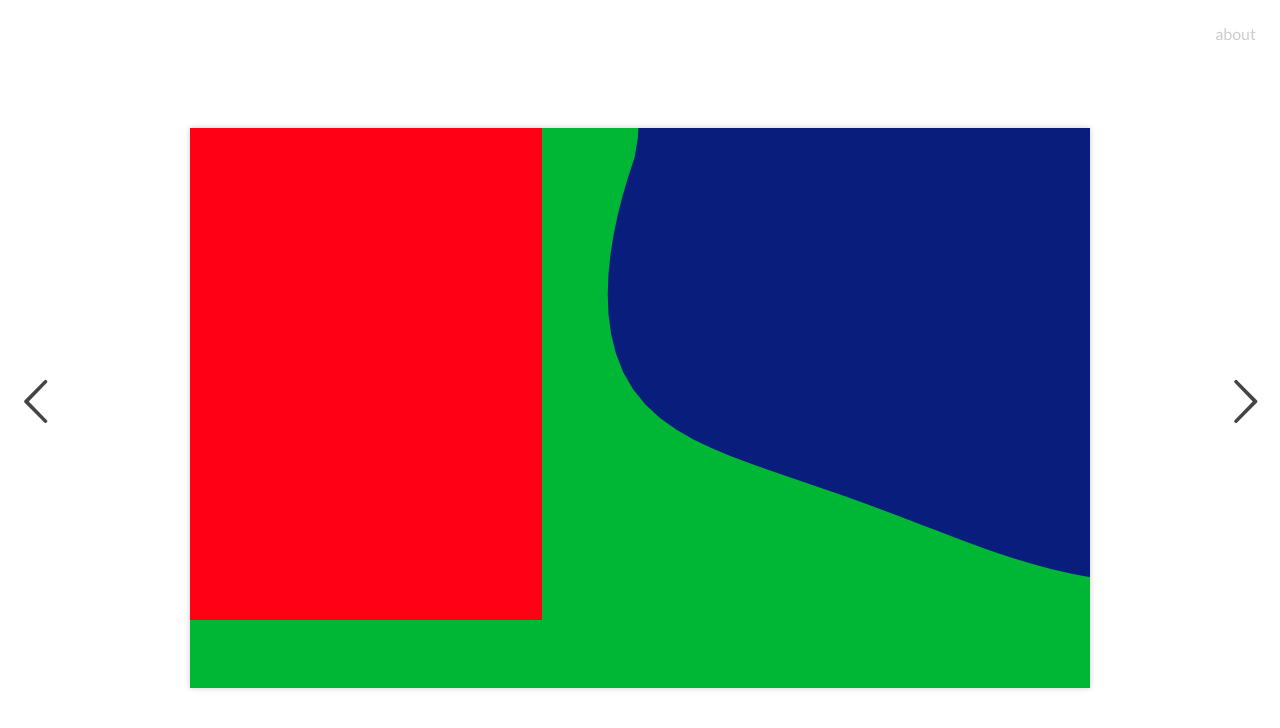
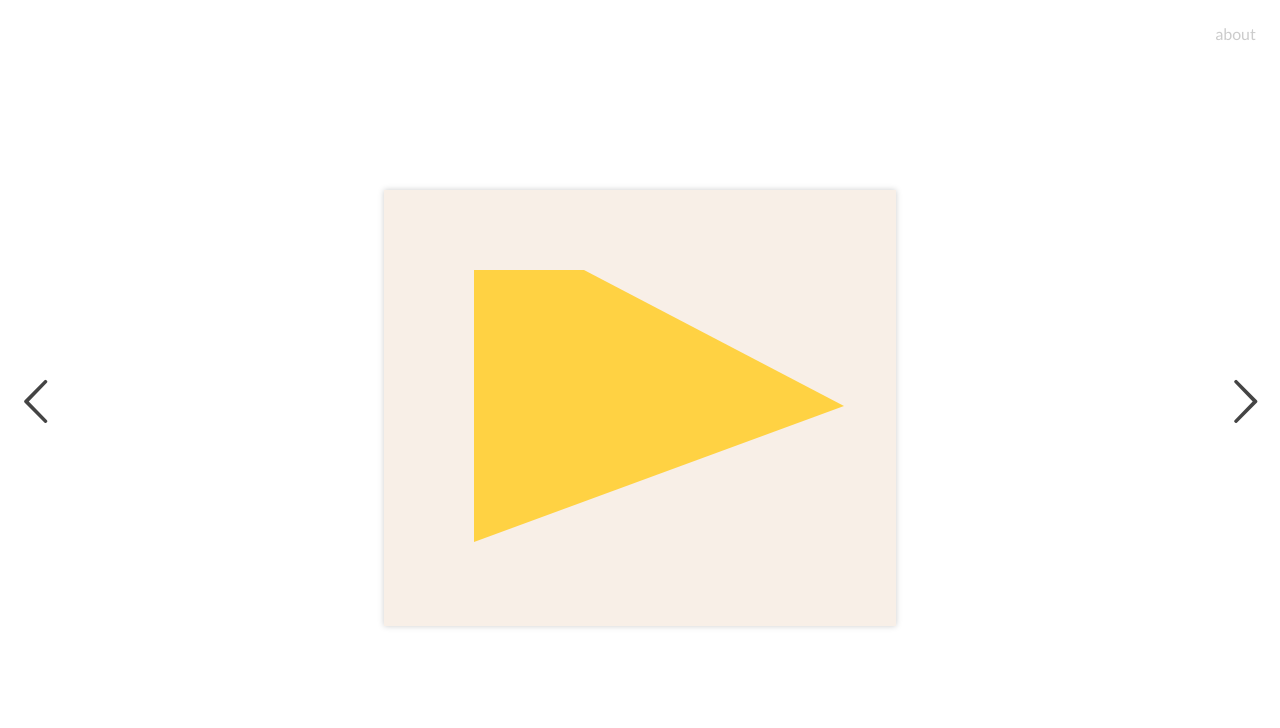
Before and after one commit to winkerVSbecks/ellsworthKellyAnimated, a plain HTML site: page index.html in a window 1280 px wide. Drawn offline with nearby package versions, Linux system fonts and the light colour scheme.

Commit message:
RevoluteTriangle setup

```diff
--- a/index.html
+++ b/index.html
@@ -66,6 +66,7 @@
         <script src="js/polygon.js"></script>
         <script src="js/jellyQuad.js"></script>
         <script src="js/ropeInterface.js"></script>
+        <script src="js/revoluteTriangle.js"></script>
         <script src="js/main.js"></script>
 
         <!-- Google Analytics -->
--- a/js/main.js
+++ b/js/main.js
@@ -22,24 +22,15 @@ var b2Vec2 = Box2D.Common.Math.b2Vec2,
   b2RevoluteJointDef = Box2D.Dynamics.Joints.b2RevoluteJointDef;
 
 var c, ctx,
-  activeWork = 0,
+  activeWork = 6,
   works = [],
   sMouseX,
   sMouseY,
   drawDebug = false;
 
-
-
 // Init the box2d world
-// var world = new b2World(
-//   //gravity
-//   new b2Vec2(0, 20/scale),
-//   //allow sleep
-//   true
-// );
-// Create individual worlds for each artwork
 var worlds = [];
-for (var i = 0; i < 6; i++) {
+for (var i = 0; i < 7; i++) {
   if (i == 0) {
     worlds.push(
       new b2World(new b2Vec2(-20 / scale, 20 / scale), true));
@@ -55,9 +46,7 @@ window.setInterval(update, 1000 / 60);
 // ***********************************************************
 //  SETUP
 // ***********************************************************
-
 $(function() {
-
   c = document.getElementById('canvas');
   ctx = c.getContext("2d");
 
@@ -95,7 +84,6 @@ $(function() {
       w, h));
   works.push(group);
 
-
   // Triangles and Triangle Curves
   world = worlds[4];
   group = [];
@@ -125,6 +113,9 @@ $(function() {
       355.3, h));
   works.push(group);
 
+  // Revolute Triangles
+  buildRevoluteTriangles();
+
   // world = worlds[6];
   // group = [];
   // group.push(
@@ -151,7 +142,6 @@ $(function() {
   ctx.canvas.width = works[activeWork][0].w;
   // Set to world 1
   world = worlds[activeWork];
-
   //setup debug draw
   var debugDraw = new b2DebugDraw();
   debugDraw.SetSprite(document.getElementById("canvas").getContext("2d"));
@@ -162,7 +152,6 @@ $(function() {
   for (var i = worlds.length - 1; i >= 0; i--) {
     worlds[i].SetDebugDraw(debugDraw);
   };
-
   // centre canvas
   centreCanvas();
 });
@@ -206,33 +195,22 @@ function update() {
     // Draw debug view
     if (drawDebug && !Polygon.prototype.isPrototypeOf(works[activeWork][i])) world.DrawDebugData();
   };
-  // works[activeWork].update();
-  // if (drawDebug && !Polygon.prototype.isPrototypeOf(works[activeWork])) world.DrawDebugData();
-
 }
 
 function impulse() {
   for (var i = works[activeWork].length - 1; i >= 0; i--) {
     works[activeWork][i].impulse();
   };
-  // works[activeWork].impulse();
 }
 
 function moveImp() {
   var deltaX = sMouseX - mouseX;
-  // var deltaY = sMouseY - mouseY;
-
   for (var i = works[activeWork].length - 1; i >= 0; i--) {
     var pos = works[activeWork][i].a_imp.body.GetPosition();
     works[activeWork][i].a_imp.body.SetPosition(
       new b2Vec2(pos.x - deltaX / scale,
         pos.y - deltaY / scale));
   };
-
-  // var pos = works[activeWork].a_imp.body.GetPosition();
-  // works[activeWork].a_imp.body.SetPosition(
-  //   new b2Vec2(pos.x - deltaX / scale,
-  //     pos.y - deltaY / scale));
 }
 
 
@@ -398,7 +376,6 @@ $('#overlay, #close').click(function(event) {
 //  BUILD WORKS
 // ***********************************************************
 function buildShiftyPolygon() {
-
   var w = 424,
     h = 440;
 
@@ -435,7 +412,6 @@ function buildShiftyPolygon() {
 }
 
 function buildRedBlue() {
-
   var locs = [];
   var group = [];
   world = worlds[1];
@@ -477,7 +453,6 @@ function buildRedBlue() {
 }
 
 function buildRopeInterface() {
-
   var group = [];
   world = worlds[0];
   group.push(
@@ -488,3 +463,37 @@ function buildRopeInterface() {
 
   works.push(group);
 }
+
+function buildRevoluteTriangles() {
+  var group = [],
+    locs = [],
+    world = worlds[6],
+    w = 256 * 2,
+    h = 218 * 2;
+
+  locs.push(
+    new b2Vec2(45 * 2, 40 * 2));
+  locs.push(
+    new b2Vec2(45 * 2, 176 * 2));
+  locs.push(
+    new b2Vec2(230 * 2, 108 * 2));
+
+  // locs.push(
+  //   new b2Vec2(123.3334, -136));
+  // locs.push(
+  //   new b2Vec2(123.3334, 136));
+  // locs.push(
+  //   new b2Vec2(246.667, 0));
+
+  group.push(
+    new RevoluteTriangle(
+      locs,
+      locs.push(
+        new b2Vec2(100 * 2, 40 * 2)),
+      10,
+      '#FFD243',
+      '#F8EFE7',
+      w, h));
+
+  works.push(group);
+}
--- /dev/null
+++ b/js/revoluteTriangle.js
@@ -0,0 +1,33 @@
+var RevoluteTriangle = function(nodes, rotCenter, omega, col, bg, w, h) {
+  this.nodes = nodes;
+  this.rotCenter = rotCenter;
+  this.omega = omega;
+  this.col = col;
+  this.bg = bg;
+  this.w = w;
+  this.h = h;
+  this.alpha = 0;
+  // // Calculate the centroid
+  // var centX = (this.nodes[0].x + this.nodes[1].x + this.nodes[2].x) / 3;
+  // var centY = (this.nodes[0].y + this.nodes[1].y + this.nodes[2].y) / 3;
+  // this.centroid = new b2Vec2(centX, centY);
+};
+
+RevoluteTriangle.prototype.update = function() {
+  // Update rotation
+  if (isMouseDown) this.alpha += this.omega;
+  ctx.save();
+  ctx.fillStyle = this.col;
+  // Rotate the triangle
+  // ctx.translate(this.rotCenter.x, this.rotCenter.y);
+  // ctx.rotate(this.alpha * Math.PI / 180);
+  // ctx.translate(-this.rotCenter.x, -this.rotCenter.y);
+  ctx.beginPath();
+  ctx.moveTo(this.nodes[0].x, this.nodes[0].y);
+  // Draw the triangle
+  for (var i = 1; i < this.nodes.length; i++) {
+    ctx.lineTo(this.nodes[i].x, this.nodes[i].y);
+  };
+  ctx.closePath();
+  ctx.fill();
+};
```
